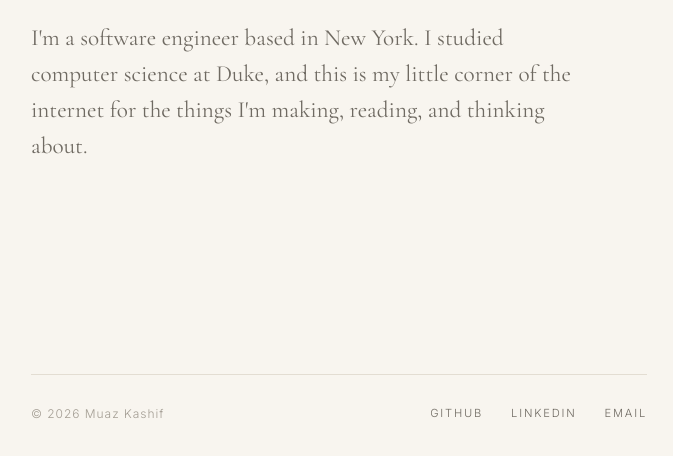
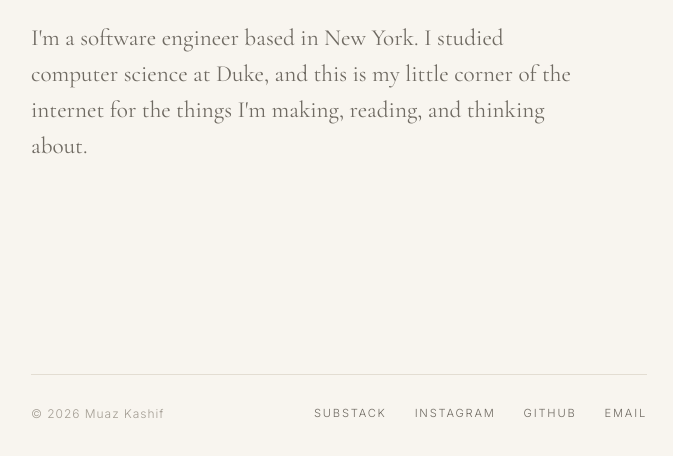
Before and after one commit to muazkashif/muazkashif.github.io, a plain HTML site: page index.html in a window 1280 px wide. Shown: the part 336-792 px from the top of the page, without its empty margins (301-974 px from the left). Drawn offline with nearby package versions, Linux system fonts and the light colour scheme.

Commit message:
Footer links: Substack, Instagram, GitHub, Email

```diff
--- a/index.html
+++ b/index.html
@@ -216,8 +216,9 @@
     <footer>
       <span>© <span id="year"></span> Muaz Kashif</span>
       <div class="links">
+        <a href="https://substack.com/@muazkashif">Substack</a>
+        <a href="https://www.instagram.com/mazikashi/">Instagram</a>
         <a href="https://github.com/muazkashif">GitHub</a>
-        <a href="https://www.linkedin.com/in/muazkashif/">LinkedIn</a>
         <a href="mailto:mazikashi@gmail.com">Email</a>
       </div>
     </footer>
```
